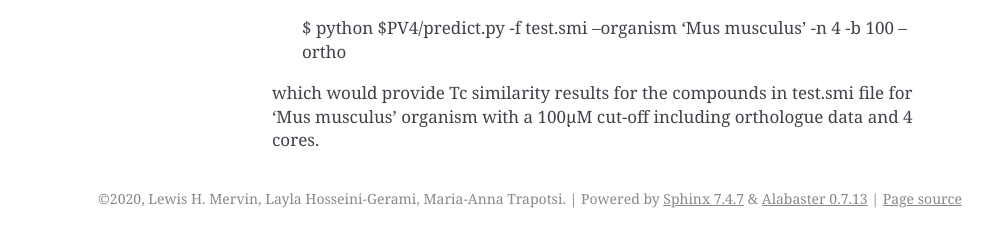
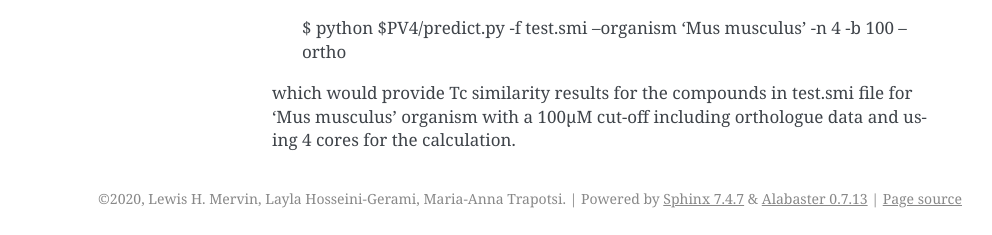
Before and after one commit to BenderGroup/PIDGINv4, a Sphinx documentation site: the page built from docs/usage/extended.rst, in a window 1280 px wide. Shown: the part 1969-2204 px from the top of the page, without its empty margins (148-1140 px from the left). Built offline with Sphinx 7.4.7, drawn with Linux system fonts in a browser that asks for light colours.

Commit message:
Update extended.rst

```diff
--- a/docs/usage/extended.rst
+++ b/docs/usage/extended.rst
@@ -74,4 +74,4 @@ Example of how to run the code:
 
 	$ python $PV4/predict.py -f test.smi --organism 'Mus musculus' -n 4 -b 100 --ortho
 
-which would provide Tc similarity results for the compounds in test.smi file for 'Mus musculus' organism with a 100μM cut-off including orthologue data and 4 cores.
+which would provide Tc similarity results for the compounds in test.smi file for 'Mus musculus' organism with a 100μM cut-off including orthologue data and using 4 cores for the calculation.
```
